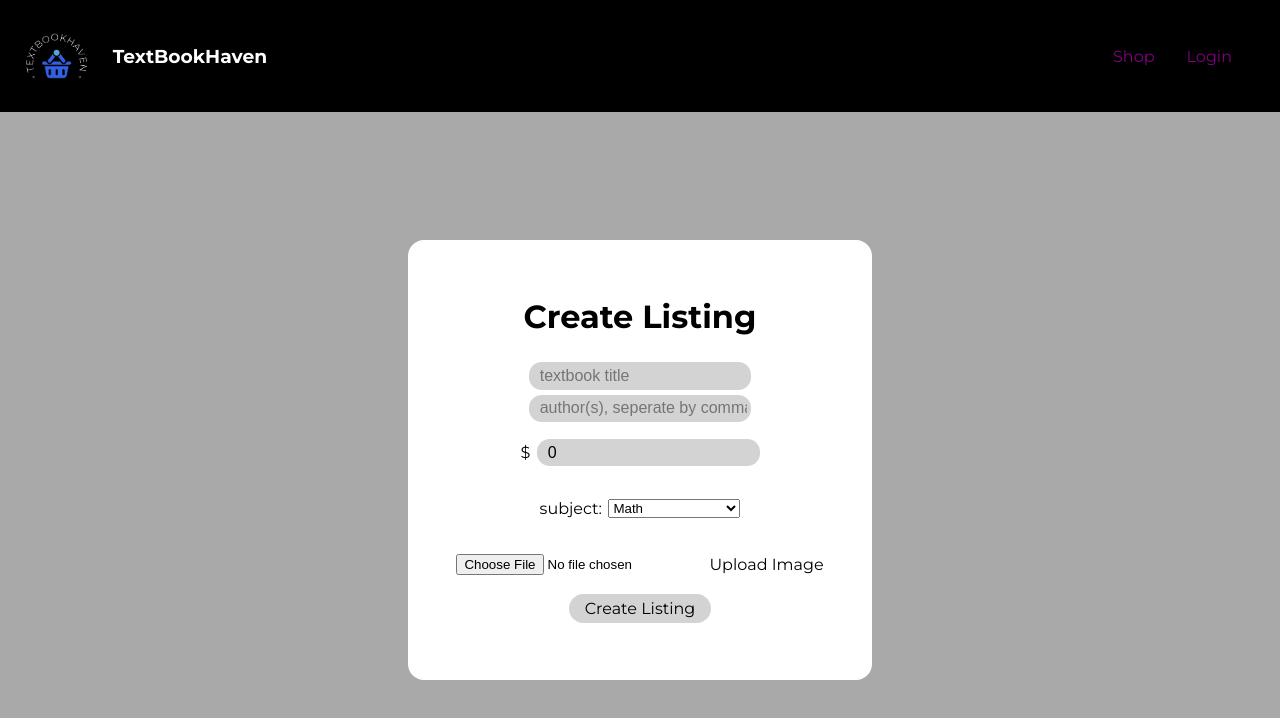
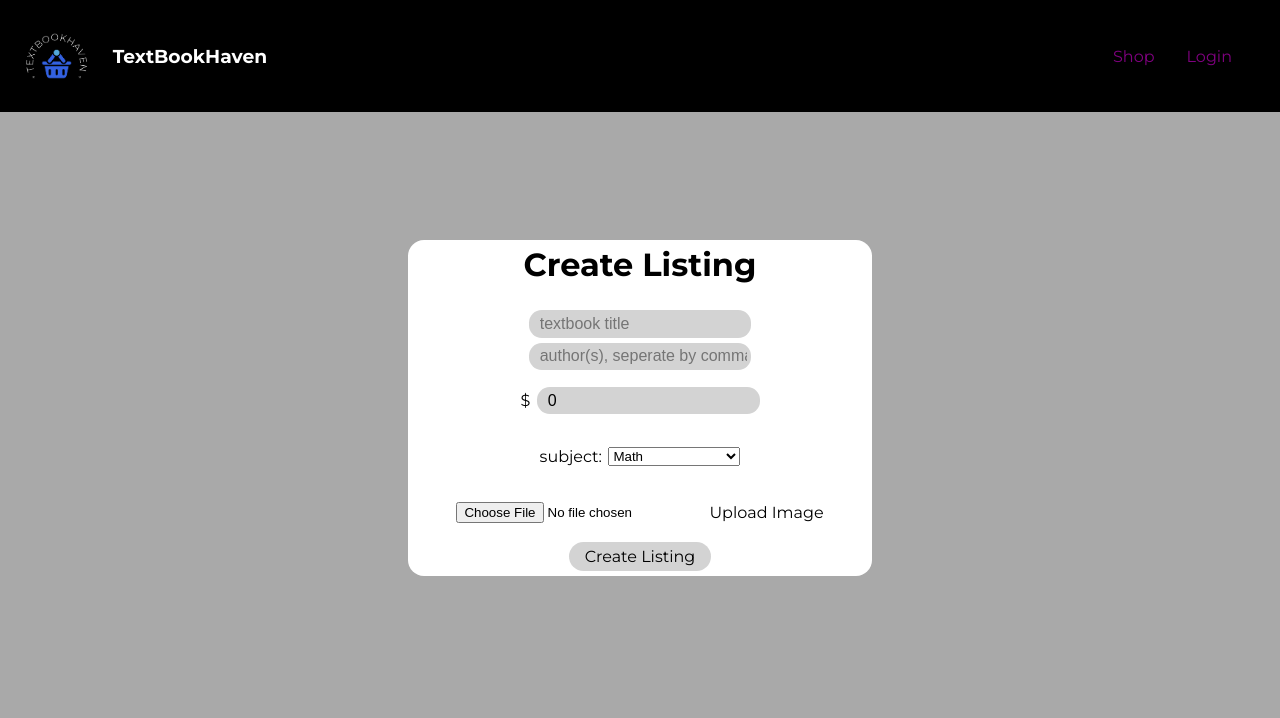
Before and after one commit to chanmin-jeon/textbook-marketplace, a React (Vite) app in the folder frontend/: page /sell in a window 1280 px wide. Shown: the top 718 px of the page. Built offline with nearby package versions, Linux system fonts and the light colour scheme; no server answers.

Commit message:
ui changes

```diff
--- a/frontend/src/index.css
+++ b/frontend/src/index.css
@@ -97,18 +97,17 @@ nav ul {
 .main-container {
   display: flex;
   flex-direction: column;
-  justify-content: flex-start;
   padding-top: 10rem;
   padding-bottom: 3rem;
   gap: 2rem;
-  height: calc(100vh - 7rem);
+  height: 100vh;
   position: relative;
 }
 
 .search-bar {
   position: fixed;
   left: 35%;
-  top: 16vh;
+  top: 8.5rem;
   width: 30vw;
   font-size: 1rem;
   border-radius: 0.8rem;
@@ -125,9 +124,7 @@ nav ul {
   align-items: flex-start;
   justify-content: center;
   gap: 2rem;
-  overflow-y: auto; /* Enable scrolling */
   padding-top: 1rem;
-  flex-grow: 1;
   margin-top: 1rem;
 }
 
@@ -337,7 +334,8 @@ nav ul {
   display: grid;
   grid-template-columns: 2fr 3fr 1fr;
   align-items: center;
-  width: 30rem;
+  width: 30vw;
+  min-width: 25rem;
   color: purple;
   height: 15rem;
 }
@@ -392,7 +390,7 @@ nav ul {
   background-color: white;
   padding: 3rem;
   border-radius: 1rem;
-  height: 50%;
+  height: 30vh;
   margin: auto;
   margin-top: 5rem;
 }
--- a/frontend/src/pages/SellItem.jsx
+++ b/frontend/src/pages/SellItem.jsx
@@ -90,7 +90,7 @@ const SellItem = ({newListing}) => {
         <div className='img-input-display'>
           <input type="file"
           name="image"
-          accept=".jpeg, .png, .jpg"
+          accept=".jpeg, .png, .jpg .webp"
           onChange={handleImageChange}/>
           {image ? (
             <img src={image} alt="Uploaded preview" style={{ width: '100px', height: '100px' }}/>
```
